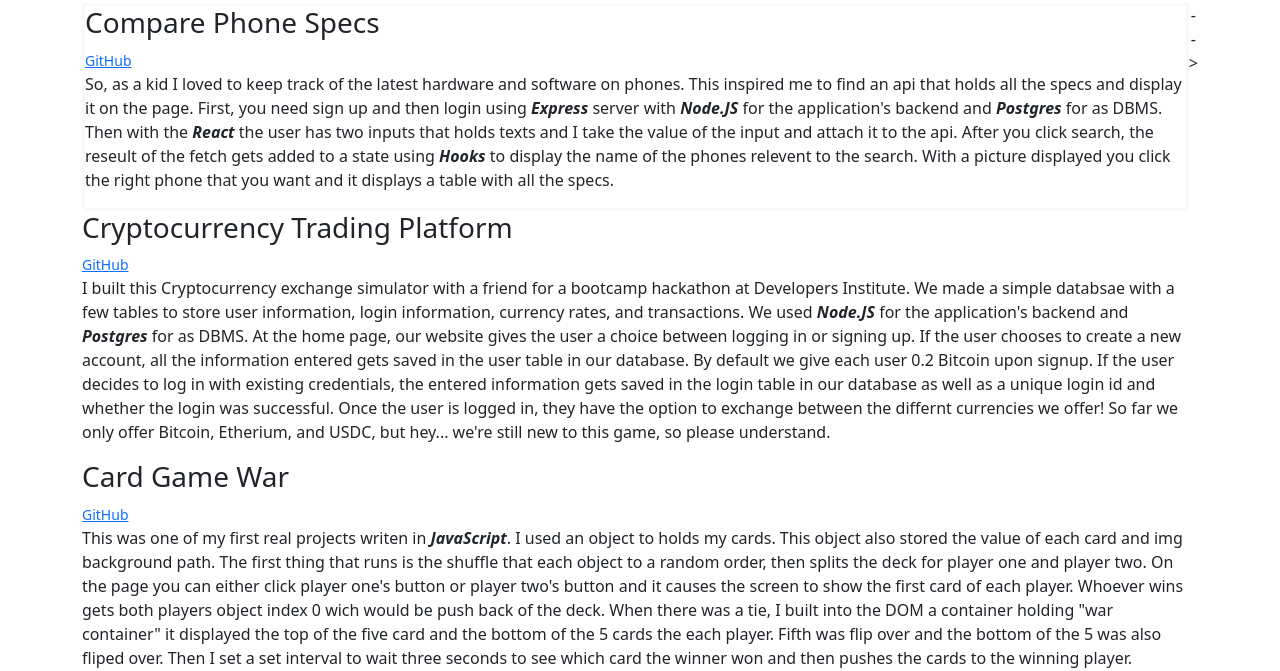
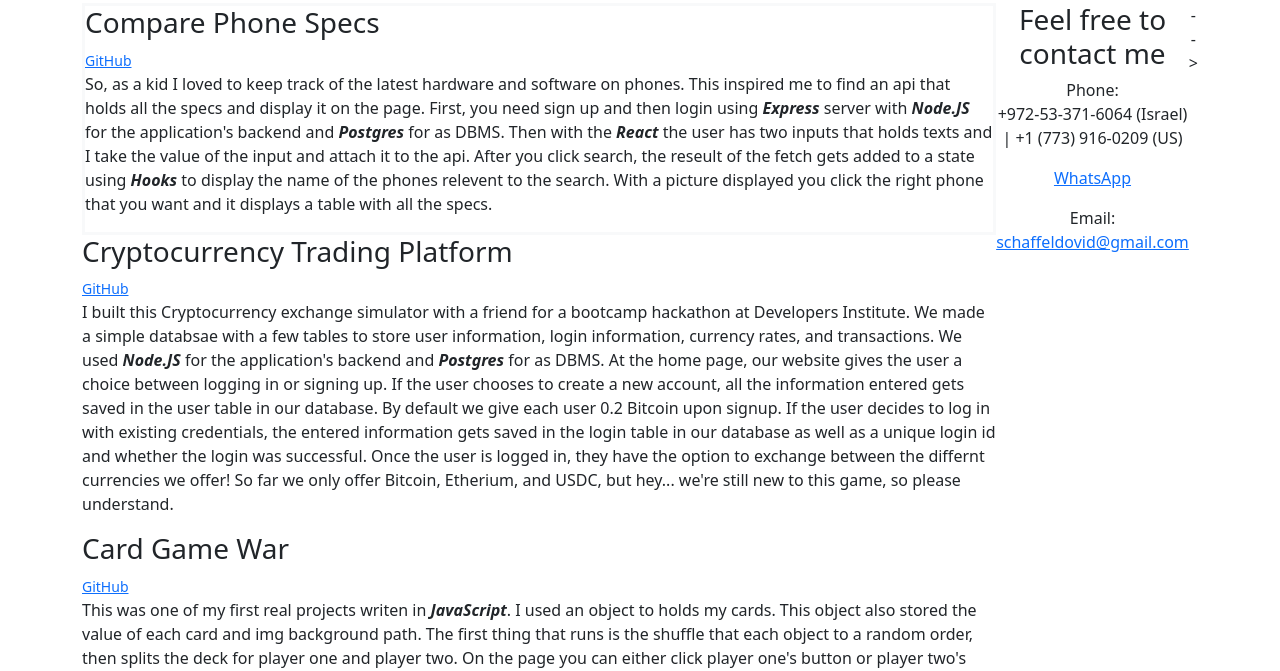
Before and after one commit to dyschaf/my-profolio, a plain HTML site: page index.html in a window 1280 px wide. Shown: the part 709-1380 px from the top of the page. Drawn offline with nearby package versions, Linux system fonts and the light colour scheme.

Commit message:
first commit

```diff
--- a/index.html
+++ b/index.html
@@ -59,6 +59,23 @@
               </p>
             </div>
             </section>
+            <aside  id='about_me'>
+              <h3>Feel free to contact me</h3>
+              <p>
+                <span>Phone:</span>
+                <br>
+                <span>+972-53-371-6064 (Israel)</span>
+                <span> | </span>
+                <span>+1 (773) 916-0209 (US)</span>
+              </p>
+              <p>
+                <a href="https://wa.me/17739160209" target='_blank'>WhatsApp</a>
+              </p>
+              <p>
+                <span>Email:</span>
+                <a href="mailto:schaffeldovid@gmail.com" target='_blank'>schaffeldovid@gmail.com</a>
+              </p>
+            </aside>
 
 
 
```
